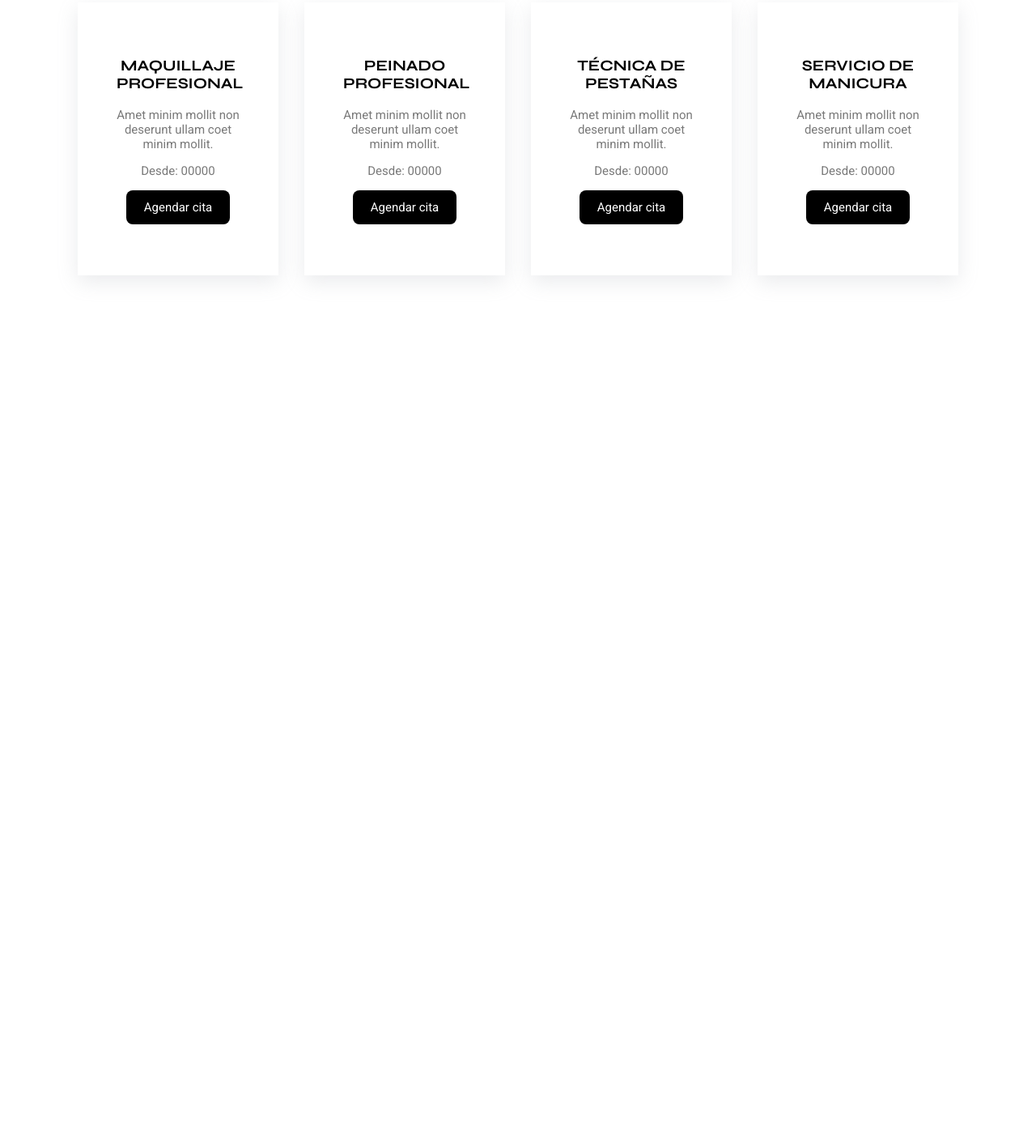
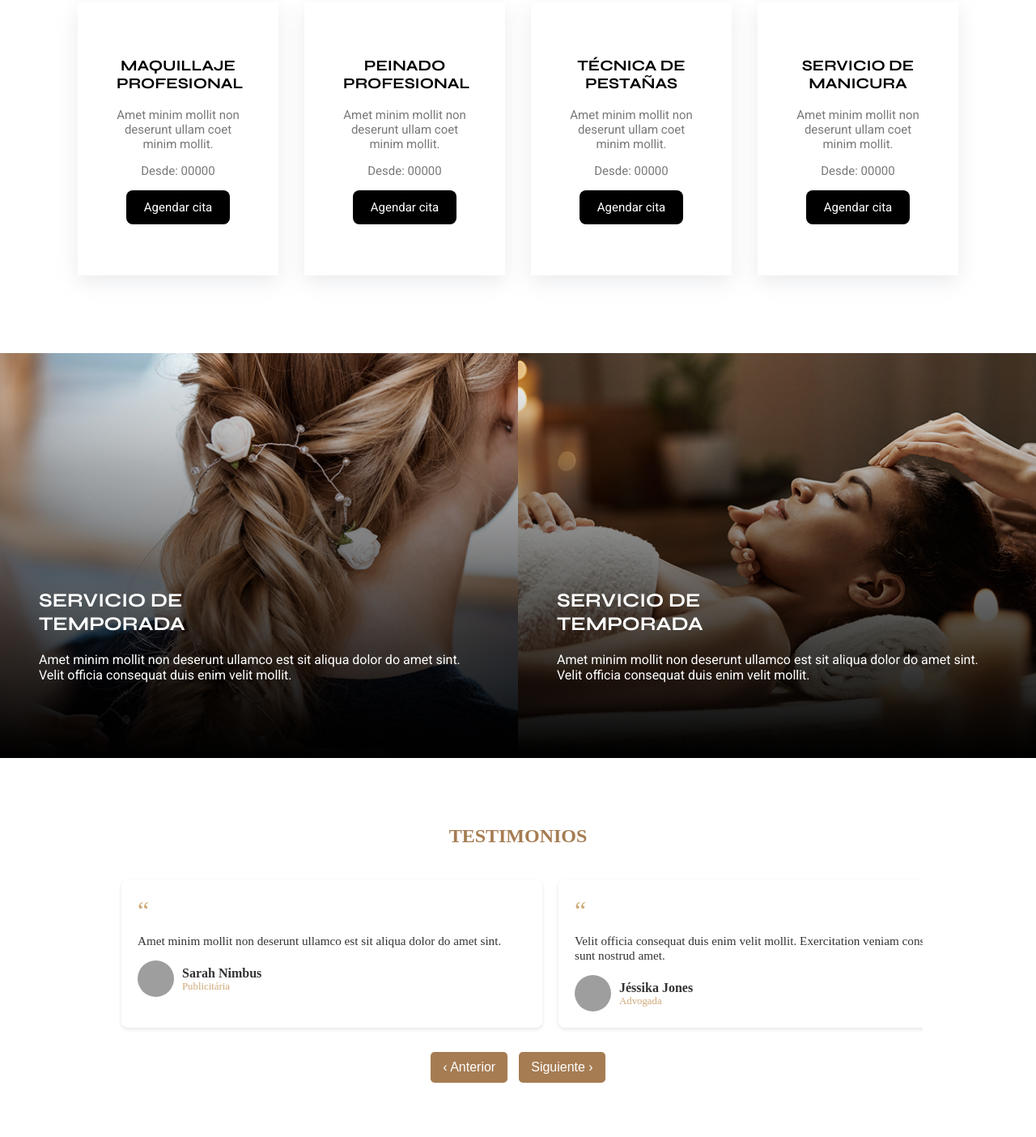
Before and after one commit to AntonioHerrera1994/favlash-page, an Astro site: page / in a window 1280 px wide. Shown: the part 1462-2866 px from the top of the page at 81% size. Before the commit the page ends 1898 px from the top, so only its background shows below. Built offline with nearby package versions, Linux system fonts and the light colour scheme; Astro itself is replaced by a stand-in of ours; grey boxes are pictures that could not be loaded; a script that the page names is missing.

Commit message:
cambio 3

```diff
--- /dev/null
+++ b/src/components/Agenda.astro
@@ -0,0 +1,22 @@
+---
+import '../styles/agenda.css'
+---
+
+<section class="agenda">
+    <div class="ag-grid">
+        <div class="ag-grid-txt">
+            <h2>
+                Agenda tu cita en Tijuana
+            </h2>
+            <p>
+                Não perca mais tempo e entre agora em contato com nossa equipe de especialistas. Teremos o maior prazer em ajudar você.
+            </p>
+        </div>
+
+        <div class="form">
+            <div class="calendly-inline-widget" style="min-width: 320px; height: 700px;" data-url="https://calendly.com/contacto-favlash/citas"></div>
+            <script type="text/javascript" src="https://assets.calendly.com/assets/external/widget.js" async></script>
+            <!-- Final del widget integrado de Calendly -->
+        </div>
+    </div>
+</section>
--- /dev/null
+++ b/src/components/Especiales.astro
@@ -0,0 +1,24 @@
+---
+import '../styles/especiales.css'
+
+---
+
+<section class="especiales">
+
+    <div class="grid-es">
+        <div class="esgrid-1">
+           <div class="es-txt">
+            <h2>Servicio de <br>temporada</h2>
+            <p>Amet minim mollit non deserunt ullamco est sit aliqua dolor do amet sint. Velit officia consequat duis enim velit mollit.</p>
+           <!--  <a class="btn-esp" href="#">Ver los servicios</a>-->
+           </div>
+        </div>
+        <div class="esgrid-2">
+            <div class="es-txt2">
+                <h2>Servicio de <br>temporada</h2>
+                <p>Amet minim mollit non deserunt ullamco est sit aliqua dolor do amet sint. Velit officia consequat duis enim velit mollit.</p>
+                  <!-- <a class="btn-esp2" href="#">Ver los servicios</a>-->
+               </div>
+        </div>
+    </div>
+</section>
--- /dev/null
+++ b/src/components/Testimonios.astro
@@ -0,0 +1,86 @@
+---
+import '../styles/testimonios.css'
+---
+
+<section class="testimonios">
+    <h2>Testimonios</h2>
+
+    <div class="slider-container">
+      <div class="slider" id="slider">
+        <!-- Testimonio 1 -->
+        <div class="testimonial">
+          <div class="quote">“</div>
+          <div class="text">Amet minim mollit non deserunt ullamco est sit aliqua dolor do amet sint.</div>
+          <div class="profile">
+            <img src="https://i.pravatar.cc/100?img=1" alt="Sarah">
+            <div class="profile-info">
+              <div class="name">Sarah Nimbus</div>
+              <div class="title">Publicitária</div>
+            </div>
+          </div>
+        </div>
+
+        <!-- Testimonio 2 -->
+        <div class="testimonial">
+          <div class="quote">“</div>
+          <div class="text">Velit officia consequat duis enim velit mollit. Exercitation veniam consequat sunt nostrud amet.</div>
+          <div class="profile">
+            <img src="https://i.pravatar.cc/100?img=2" alt="Jéssika">
+            <div class="profile-info">
+              <div class="name">Jéssika Jones</div>
+              <div class="title">Advogada</div>
+            </div>
+          </div>
+        </div>
+
+        <!-- Testimonio 3 -->
+        <div class="testimonial">
+          <div class="quote">“</div>
+          <div class="text">Lorem ipsum dolor sit amet, consectetur adipiscing elit. Vivamus lacinia odio vitae vestibulum.</div>
+          <div class="profile">
+            <img src="https://i.pravatar.cc/100?img=3" alt="Carlos">
+            <div class="profile-info">
+              <div class="name">Carlos Ruiz</div>
+              <div class="title">Diseñador</div>
+            </div>
+          </div>
+        </div>
+
+        <!-- Testimonio 4 -->
+        <div class="testimonial">
+          <div class="quote">“</div>
+          <div class="text">Quis nostrud exercitation ullamco laboris nisi ut aliquip ex ea commodo consequat.</div>
+          <div class="profile">
+            <img src="https://i.pravatar.cc/100?img=4" alt="María">
+            <div class="profile-info">
+              <div class="name">María Lopez</div>
+              <div class="title">Desarrolladora</div>
+            </div>
+          </div>
+        </div>
+      </div>
+    </div>
+
+    <div class="controls">
+      <button onclick="moveSlide(-1)">‹ Anterior</button>
+      <button onclick="moveSlide(1)">Siguiente ›</button>
+    </div>
+</section>
+
+<script is:global>
+    let currentIndex = 0;
+    const slider = document.getElementById('slider');
+    const totalSlides = Math.floor(slider.children.length / 2);
+
+    function moveSlide(direction) {
+      currentIndex += direction;
+      if (currentIndex < 0) currentIndex = totalSlides - 1;
+      if (currentIndex >= totalSlides) currentIndex = 0;
+      slider.style.transform = `translateX(-${100 * currentIndex}%)`;
+    }
+
+    document.getElementById('next').addEventListener('click', () => moveSlide(1));
+    document.getElementById('prev').addEventListener('click', () => moveSlide(-1));
+
+    setInterval(() => moveSlide(1), 5000); // Mueve automáticamente cada 5s
+  </script>
--- a/src/pages/index.astro
+++ b/src/pages/index.astro
@@ -4,6 +4,9 @@ import Navbar from '../components/Navbar.astro';
 import Head from '../components/Head.astro';
 import Nosotros from '../components/Nosotros.astro';
 import Servicios from '../components/Servicios.astro';
+import Especiales from '../components/Especiales.astro';
+import Testimonios from '../components/Testimonios.astro';
+import Agenda from '../components/Agenda.astro';
 import Layout from '../layouts/Layout.astro';
 
 // Welcome to Astro! Wondering what to do next? Check out the Astro documentation at https://docs.astro.build
@@ -15,4 +18,7 @@ import Layout from '../layouts/Layout.astro';
 	<Head />
 	<Nosotros />
 	<Servicios />
+	<Especiales />
+	<Testimonios />
+	<Agenda />
 </Layout>
--- /dev/null
+++ b/src/scripts/testimonios.js
@@ -0,0 +1,16 @@
+let currentIndex = 0;
+const slider = document.getElementById('slider');
+const totalSlides = Math.floor(slider.children.length / 2);
+
+function moveSlide(direction) {
+  currentIndex += direction;
+  if (currentIndex < 0) currentIndex = totalSlides - 1;
+  if (currentIndex >= totalSlides) currentIndex = 0;
+  slider.style.transform = `translateX(-${100 * currentIndex}%)`;
+}
+
+document.addEventListener('DOMContentLoaded', () => {
+  document.getElementById('next').addEventListener('click', () => moveSlide(1));
+  document.getElementById('prev').addEventListener('click', () => moveSlide(-1));
+  setInterval(() => moveSlide(1), 5000);
+});
--- /dev/null
+++ b/src/styles/agenda.css
@@ -0,0 +1,14 @@
+.agenda{
+    margin: auto 0;
+}
+
+
+.ag-grid{
+    display: grid;
+    grid-template-columns:repeat(2,minmax(0,1fr));
+    padding: 2rem 6rem 6rem 6rem
+}
+
+.ag-grid-txt{
+    padding:  4rem 4rem 4rem 0;
+}
--- /dev/null
+++ b/src/styles/especiales.css
@@ -0,0 +1,73 @@
+.especiales{
+    margin: auto 0;
+}
+
+.grid-es{
+    display: grid;
+    grid-template-columns:repeat(2,minmax(0,1fr));
+}
+
+.esgrid-1{
+        background-image: url('../assets/favlash-3.png'); /* Reemplaza 'tu_imagen.jpg' con la ruta de tu imagen */
+        background-size: cover; /* Opcional: para que la imagen cubra todo el área */
+        background-position: center; /* Opcional: para centrar la imagen */
+        position: relative; /* Necesario para que el degradado se superponga */
+        height: 500px;
+
+      }
+
+      .esgrid-2{
+        background-image: url('../assets/favlash-4.png'); /* Reemplaza 'tu_imagen.jpg' con la ruta de tu imagen */
+        background-size: cover; /* Opcional: para que la imagen cubra todo el área */
+        background-position: center; /* Opcional: para centrar la imagen */
+        position: relative; /* Necesario para que el degradado se superponga */
+        height: 500px;
+      }
+
+.es-txt{
+    padding: 3rem;
+    margin-top: 14rem;
+    color: white;
+}
+
+.btn-esp{
+    background-color:white;
+    padding: .8rem;
+    text-align: center;
+    display: flex;
+    max-width: 20%;
+    justify-content: center;
+    color: black;
+    font-family: "Roboto", sans-serif;
+    text-decoration: none;
+    border-radius: 8px;
+
+}
+
+.es-txt2{
+    padding: 3rem;
+    margin-top: 14rem;
+    color: white;
+}
+
+.btn-esp2{
+    background-color:white;
+    padding: .8rem;
+    text-align: center;
+    display: flex;
+    max-width: 20%;
+    justify-content: center;
+    color: black;
+    font-family: "Roboto", sans-serif;
+    text-decoration: none;
+    border-radius: 8px;
+}
+
+.grid-es h2{
+    font-family: "Syne", sans-serif;
+    text-transform: uppercase;
+}
+
+.grid-es p{
+    font-family: "Roboto", sans-serif;
+}
--- /dev/null
+++ b/src/styles/testimonios.css
@@ -0,0 +1,99 @@
+.testimonios{
+    margin: auto 0;
+    padding-top: 4rem;
+    padding-bottom: 4rem;
+}
+
+.testimonios h2 {
+    text-align: center;
+    color: #a67c52;
+    margin-bottom: 30px;
+    font-size: 1.5rem;
+    text-transform: uppercase;
+  }
+
+  .slider-container {
+    overflow: hidden;
+    position: relative;
+    max-width: 1000px;
+    margin: auto;
+  }
+
+  .slider {
+    display: flex;
+    transition: transform 0.5s ease-in-out;
+  }
+
+  .testimonial {
+    background-color: #fff;
+    padding: 20px;
+    border-radius: 8px;
+    box-shadow: 0 2px 5px rgba(0,0,0,0.1);
+    margin: 10px;
+    width: calc(50% - 20px);
+    flex-shrink: 0;
+  }
+
+  .quote {
+    font-size: 2rem;
+    color: #d0a97a;
+    margin-bottom: 10px;
+  }
+
+  .text {
+    font-size: 0.95rem;
+    color: #333;
+    margin-bottom: 15px;
+  }
+
+  .profile {
+    display: flex;
+    align-items: center;
+  }
+
+  .profile img {
+    width: 45px;
+    height: 45px;
+    border-radius: 50%;
+    margin-right: 10px;
+  }
+
+  .profile-info {
+    line-height: 1.2;
+  }
+
+  .profile-info .name {
+    font-weight: bold;
+    color: #333;
+  }
+
+  .profile-info .title {
+    font-size: 0.8rem;
+    color: #d0a97a;
+  }
+
+  .controls {
+    text-align: center;
+    margin-top: 20px;
+  }
+
+  .controls button {
+    padding: 10px 15px;
+    margin: 0 5px;
+    border: none;
+    background-color: #a67c52;
+    color: white;
+    cursor: pointer;
+    border-radius: 5px;
+    font-size: 1rem;
+  }
+
+  @media (max-width: 768px) {
+    .testimonial {
+      width: 100%;
+    }
+
+    .slider {
+      flex-wrap: nowrap;
+    }
+  }
```
Also changed, not shown: src/assets/favlash-3.png (added), src/assets/favlash-4.png (added), 2 other files.
